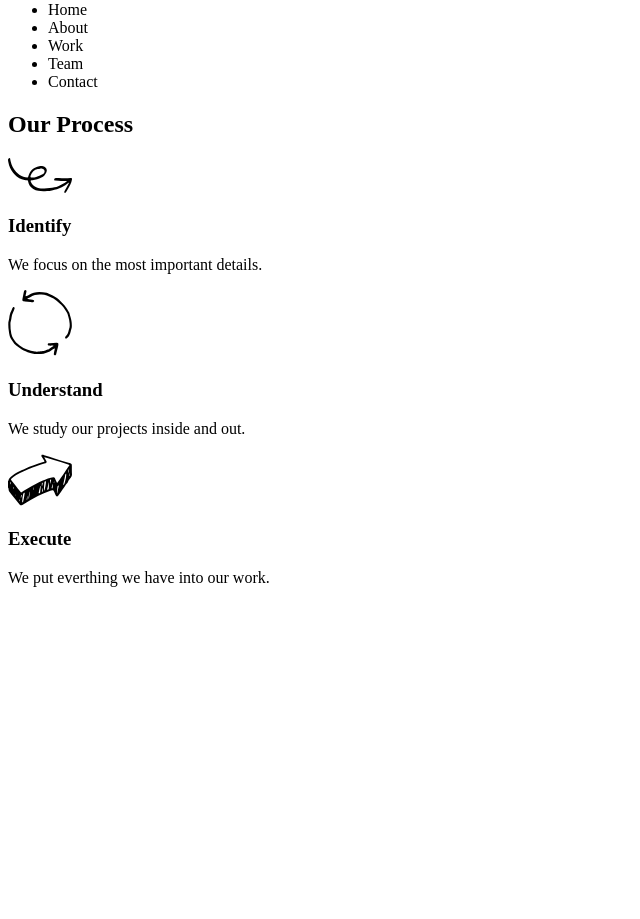
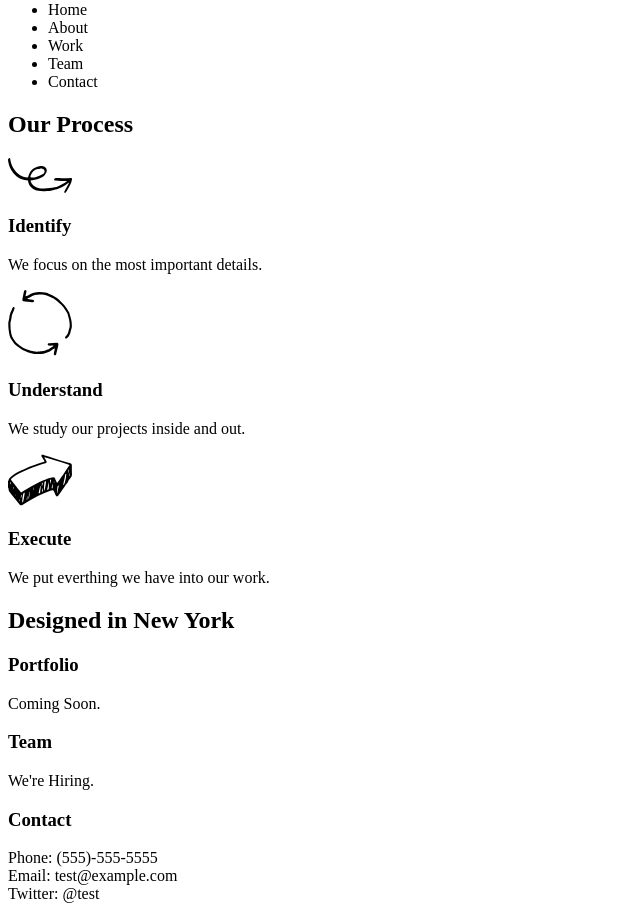
Before and after one commit to tbishop95/broadway, a plain HTML site: page index.html in a window 1280 px wide. Shown: the part 79-998 px from the top of the page, without its empty margins (0-640 px from the left). Before the commit the page ends 800 px from the top, so only its background shows below. Drawn offline with Linux system fonts and the light colour scheme.

Commit message:
Finished second HTMl section.

```diff
--- a/index.html
+++ b/index.html
@@ -19,7 +19,7 @@
       </nav>
   </header>
     <main>
-      <div class="process">
+      <div  id="process" class="process">
         <h2>Our Process</h2>
         <section>
           <p><img class="identify" src="./resources/images/identify.svg" alt="Identify Symbol"></p>
@@ -37,5 +37,23 @@
           <p class="descriptions">We put everthing we have into our work.</p>
         </section>
       </div>
+      <div class="newyork">
+        <h2 class="designed">Designed in New York</h2>
+      </div>
+      <div class="menusections">
+        <section>
+          <h3 class="subheadings">Portfolio</h3>
+          <p class="descriptions">Coming Soon.</p>
+        </section>
+        <section>
+          <h3 class="subheadings">Team</h3>
+          <p class="descriptions">We're Hiring.</p>
+        </section>
+        <section>
+          <h3 class="subheadings">Contact</h3>
+          <p class="descriptions">Phone: (555)-555-5555 <br /> Email: test@example.com <br /> Twitter: @test</p>
+        </section>
+      </div>
+
 </body>
 </html>
```
